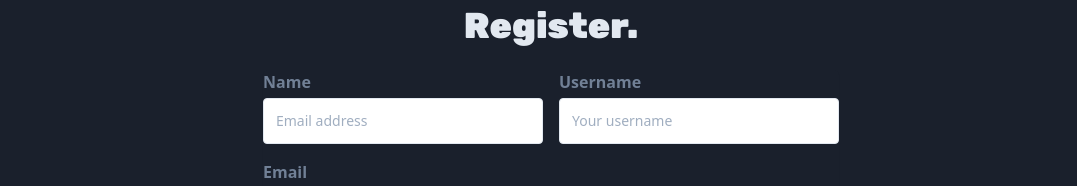
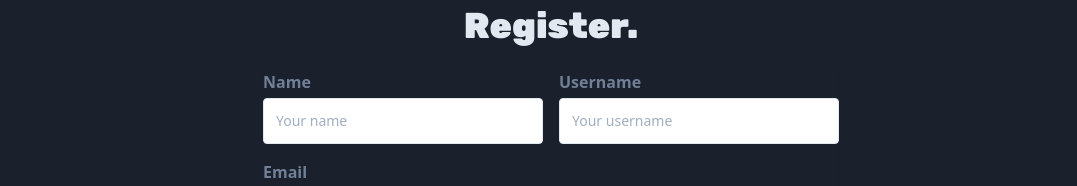
Before and after one commit to Cheick-ahmed/snippets-client, a Nuxt app: page /auth/register in a window 1280 px wide. Shown: the part 226-412 px from the top of the page, without its empty margins (89-1166 px from the left). Built offline with nearby package versions, Linux system fonts and the light colour scheme; no server answers.

Commit message:
Fixing & adding updated_at

```diff
--- a/pages/auth/register.vue
+++ b/pages/auth/register.vue
@@ -9,11 +9,11 @@
 			<form class="mt-8" @submit.prevent="submit">
 				<div class="rounded-md shadow-sm">
 					<div class="grid lg:grid-cols-2 grid-cols-1 gap-4">
-						<div class="mb-4">
+						<div class="">
 							<label for="name" class="block mb-1 text-gray-600 font-semibold">
 								Name
 							</label>
-							<input aria-label="Your name" name="name" type="text" class="appearance-none rounded-none relative block w-full px-3 py-3 border border-gray-300 placeholder-gray-500 text-gray-900 focus:outline-none focus:shadow-outline-blue focus:border-blue-300 sm:text-sm sm:leading-5 rounded" placeholder="Email address" :class="{ 'border-red-500 transition-all transition-250' : validation.name }" v-model="form.name"/>
+							<input aria-label="Your name" name="name" type="text" class="appearance-none rounded-none relative block w-full px-3 py-3 border border-gray-300 placeholder-gray-500 text-gray-900 focus:outline-none focus:shadow-outline-blue focus:border-blue-300 sm:text-sm sm:leading-5 rounded" placeholder="Your name" :class="{ 'border-red-500 transition-all transition-250' : validation.name }" v-model="form.name"/>
 							<template v-if="validation.name">
 								<p class="mt-1  text-sm leading-5 font-semibold text-red-500 max-w transition duration-700">
 									{{ validation.name[0] }}
@@ -46,7 +46,7 @@
 						</template>
 					</div>
 					<div class="grid lg:grid-cols-2 grid-cols-1 gap-4">
-						<div class="mb-4">
+						<div class="">
 							<label for="password" class="block mb-1 text-gray-600 font-semibold">
 								Password
 							</label>
--- a/pages/index.vue
+++ b/pages/index.vue
@@ -2,10 +2,11 @@
 	<div class="container my-16">
 		<div class="">
 			<div class="" v-for="snippet in snippets">
+
 				<nuxt-link :to=" { name : 'snippets-id' , params : { id : snippet.uuid } } ">
 					<div class="p-6 mb-4 rounded bg-gray-800 shadow hover:shadow-xl transition-all duration-300 ">
 						<nuxt-link :to="{ name : 'author-id', params : { id : snippet.author.data.username }  }" class="block text-muted font-sans text-xs mb-2 capitalize">
-							by {{ snippet.author.data.username }}
+							by {{ snippet.author.data.username }} &nbsp; &#8213; &nbsp; Updated : {{ updated(snippet) }}
 						</nuxt-link>
 						<h2 class="text-gray-200 text-xl font-header font-medium"> {{ snippet.title }} </h2>
 					</div>
@@ -16,6 +17,7 @@
 </template>
 
 <script>
+	import moment from 'moment'
 	export default {
 		head() {
 			return {
@@ -23,20 +25,23 @@
 				titleTemplate : null
 			}
 		},
-
 		data() {
 			return {
 				snippets : null,
 				test:''
 			}
 		},
-
 		async asyncData( { app }) {
 			let snippets = await app.$axios.$get('snippets')
 
 			return {
 				snippets : snippets.data
 			}
-		}
+		},
+		methods : {
+			updated (snippet) {
+				return moment(snippet.updated_at, 'YYYY-MM-DD').fromNow();
+			}
+		},
 	}
 </script>
```
